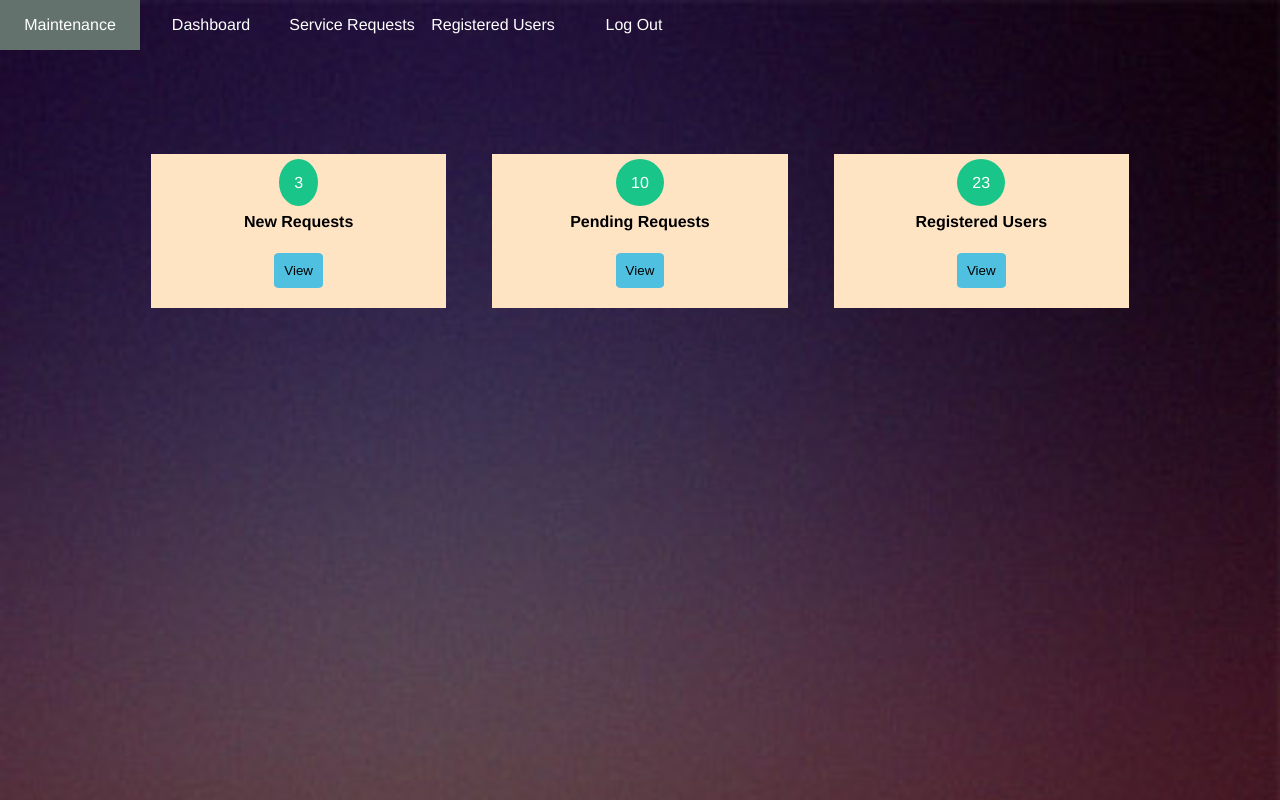
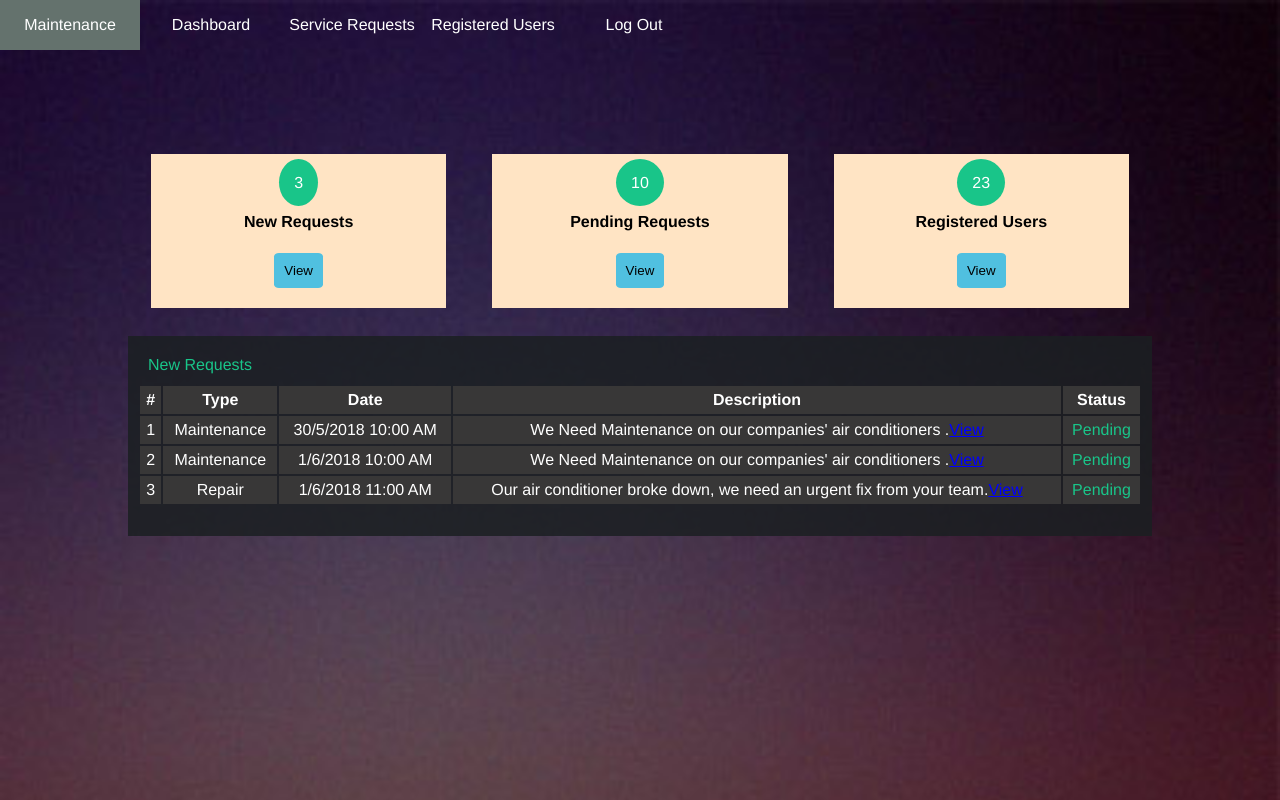
Before and after one commit to kiburualex/maintenance-tracker, a plain HTML site: page ui/templates/admin/dashboard.html in a window 1280 px wide. Drawn offline with Linux system fonts and the light colour scheme.

Commit message:
[feature #157738384] Add New Requests Table

```diff
--- a/ui/templates/admin/dashboard.html
+++ b/ui/templates/admin/dashboard.html
@@ -51,7 +51,47 @@
                 </div>
             </div>
 
+            <div class="request">
+                    <div class="table-title">New Requests</div>
+               <table >
+                  <thead>
+                    <tr>
+                      <th>#</th>
+                      <th>Type</th>
+                      <th>Date</th>
+                      <th>Description</th>
+                      <th>Status</th>
+                    </tr>
+                  </thead>
 
+                  <tbody>
+                    <tr>
+                      <td>1</td>
+                      <td>Maintenance</td>
+                      <td>30/5/2018 10:00 AM</td>
+                      <td>We Need Maintenance on our companies' air conditioners .<a href="request.html">View</a> </td>
+                      <td id="status-pending">Pending</td>
+                    </tr>
+                    <tr>
+                      <td>2</td>
+                      <td>Maintenance</td>
+                      <td>1/6/2018 10:00 AM</td>
+                      <td>We Need Maintenance on our companies' air conditioners .<a href="request.html">View</a> </td>
+                      <td id="status-pending">Pending</td>
+                    </tr>
+                    <tr>
+                      <td>3</td>
+                      <td>Repair</td>
+                      <td>1/6/2018 11:00 AM</td>
+                      <td>Our air conditioner broke down, we need an urgent fix from your team.<a href="request.html">View</a> </td>
+                      <td id="status-pending">Pending</td>
+                    </tr>
+
+                  </tbody>
+
+               </table>
+
+            </div>
         </div>
 
     </body>
```
